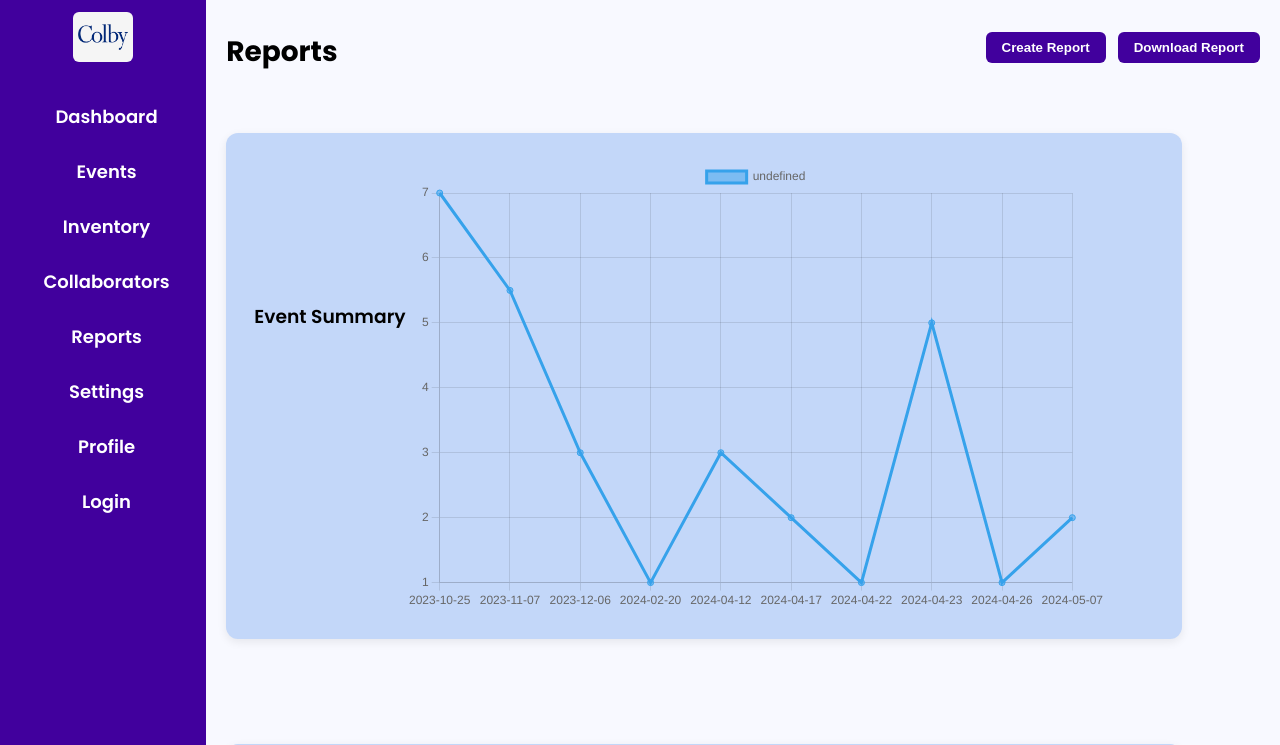
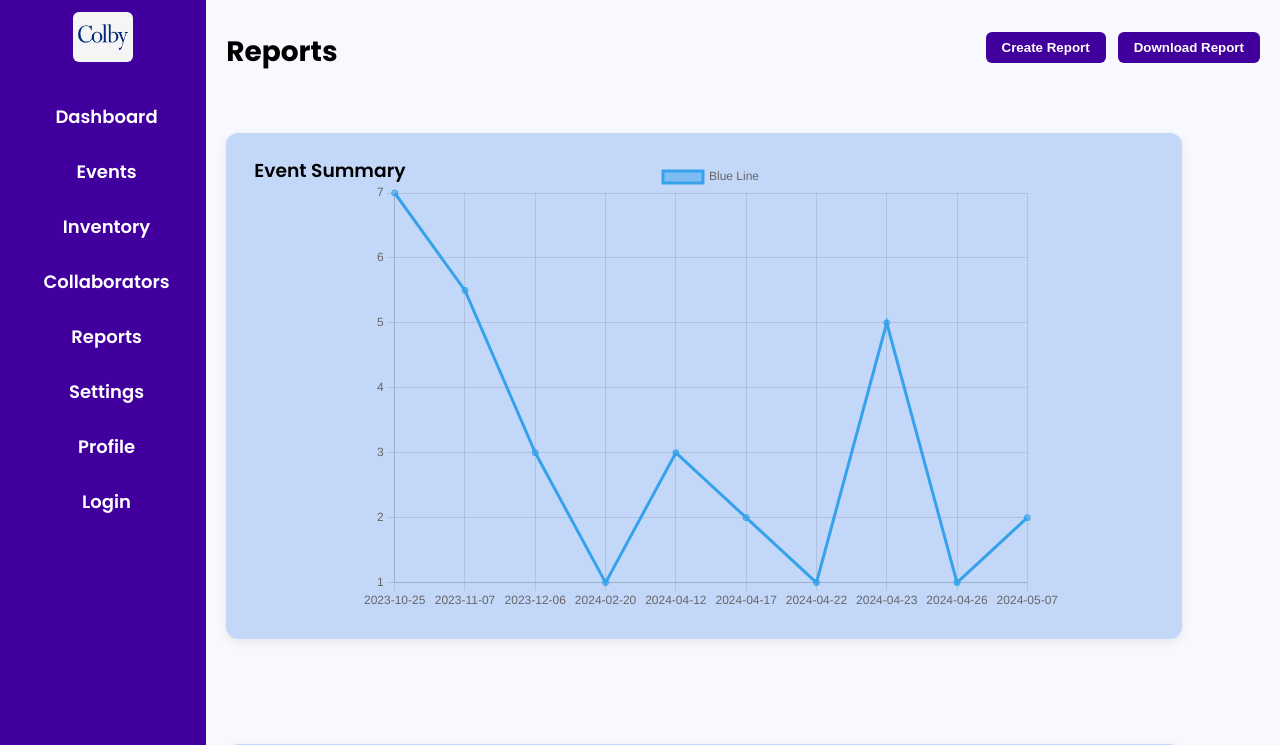
Before and after one commit to ooonab26-arch/Git-It-Done-Group-Sprint-3-Flask-App, a Flask app: page /reports in a window 1280 px wide. Shown: the top 745 px of the page. Run offline with Flask 3, Linux system fonts and the light colour scheme.

Commit message:
quick changes to css layout

```diff
--- a/static/css/report.css
+++ b/static/css/report.css
@@ -190,6 +190,17 @@ body {
     text-align: center;
 }
 
+.card-name{
+    position: relative;
+    bottom: 48%;
+}
+
+#myChart{
+    position: relative;
+    right: 5%;
+
+}
+
 .event-icon{
   display: inline-block;
   width: 20px;
--- a/static/js/reportScript.js
+++ b/static/js/reportScript.js
@@ -6,7 +6,12 @@ const yVals = [7, 5.5, 3, 1, 3, 2, 1, 5, 1, 2];
 
 new Chart("myChart", {
   type: "line",
-  data: { labels: xVals, datasets: [{ data: yVals }] },
+  data: {
+    labels: xVals,
+    datasets: [{
+        data: yVals,
+        label: 'Blue Line'
+    }] },
   options: {}
 });
 
```
